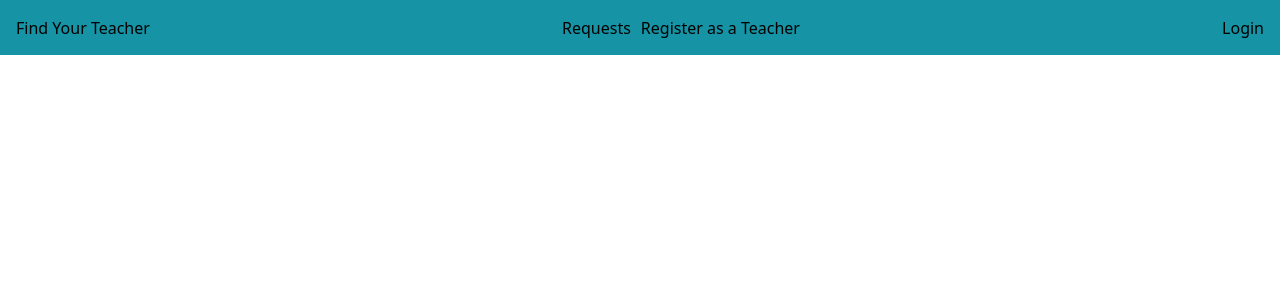
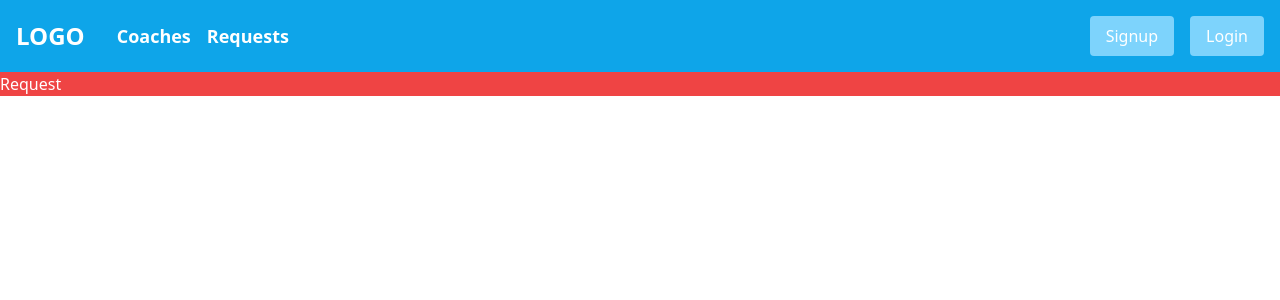
Before and after one commit to Sma3in96/Find_Your_Teacher, a Vue app: page /requests in a window 1280 px wide. Shown: the top 300 px of the page. Built offline with nearby package versions, Linux system fonts and the light colour scheme.

Commit message:
farah bghat tchof code

```diff
--- a/package.json
+++ b/package.json
@@ -9,6 +9,7 @@
     "preview": "vite preview"
   },
   "dependencies": {
+    "boxicons": "^2.1.4",
     "vue": "^3.4.21",
     "vue-router": "^4.3.0"
   },
--- a/src/App.vue
+++ b/src/App.vue
@@ -1,11 +1,13 @@
+<template>
+
+    <navigationbar />
+
+    <RouterView />
+</template>
+
 <script setup>
+
 
 import navigationbar from './components/navigationbar.vue';
 
 </script>
-
-<template>
-
-    <navigationbar />
-
-</template>
--- /dev/null
+++ b/src/components/cardCoach.vue
@@ -0,0 +1,29 @@
+<template>
+  <div class="c-card">
+    <img :src="coach.image" :alt="coach.name" class="c-image" />
+    <h2> {{ coach.name }}</h2>
+    <p>Price: {{ coach.price }} </p>
+    <p>Review: {{ coach.review }} </p>
+  </div>
+</template>
+
+<script>
+export default {
+    props: ['coach']
+}
+</script>
+
+<style scoped>
+.c-card {
+  border: 1px solid #000;
+  border-radius: 5px;
+  padding: 20px;
+  margin: 10px;
+  width: 200px;
+}
+.coach-image {
+  width: 100%;
+  height: auto;
+  border-radius: 5px;
+}
+</style>
--- a/src/components/navigationbar.vue
+++ b/src/components/navigationbar.vue
@@ -1,56 +1,151 @@
 <template>
-    <nav class="nav-bar">
-                <ul class="inline-list">
+    <header class="p-4 bg-sky-500 flex items-center justify-between fixed w-full top-0 text-white">
+        <div
+            @click="closeNav()"
+            v-if="isClose"
+            class="fixed hidden max-[850px]:block inset-0 z-10 bg-black bg-opacity-50"
+        ></div>
+        <div class="flex">
+            <button
+                @click="openNav()"
+                class="hidden max-[850px]:block"
+            >
+                <box-icon
+                    name='menu'
+                    size="md"
+                ></box-icon>
+            </button>
+            <!-- LOGO -->
+            <router-link to="/">
+                <h1 class="text-2xl font-bold">LOGO</h1>
+            </router-link>
+        </div>
+
+        <!-- NAV -->
+        <nav
+            :class="{ 'act-sm': isClose }"
+            class="z-20 flex items-center space-x-4 justify-between pl-8 flex-1"
+        >
+            <ul class="flex gap-4">
                 <li>
-                        <router-link to="/Home">Find Your Teacher</router-link>
+                    <router-link to="/">Coaches</router-link>
                 </li>
                 <li>
-                        <router-link to="/Requests">Requests</router-link>
-                    </li>
-                    <li>
-                        <router-link to="/Register">Register as a Teacher</router-link>
-                    </li>
-                    <li>
-                        <router-link to="/Login">Login</router-link>
+                    <router-link to="/requests">Requests</router-link>
                 </li>
             </ul>
-            <router-view></router-view>
+
+            <!-- AUTH -->
+            <div class="actions flex gap-4">
+                <router-link
+                    class="auth-btn"
+                    to="/auth/signup"
+                >Signup</router-link>
+                <router-link
+                    class="auth-btn"
+                    to="/auth/login"
+                >Login</router-link>
+            </div>
+            <button
+                @click="closeNav()"
+                class="test hidden max-[850px]:block"
+                style="margin-left: auto;"
+            >
+                <box-icon
+                    name='left-arrow-alt'
+                    size="md"
+                ></box-icon>
+            </button>
         </nav>
+    </header>
 </template>
 
 <script setup>
-import { ref } from 'vue';
+import { ref, onMounted } from 'vue';
+const isClose = ref(false);
 
-const showmobilemenu = ref(false)
+function closeNav() {
+    isClose.value = false;
+}
+
+function openNav() {
+    isClose.value = true;
+}
+
+onMounted(() => {
+    const links = document.querySelectorAll('ul li a');
+
+    links.forEach((link) => {
+        link.addEventListener('click', (e) => {
+            links.forEach((link) => {
+                if(e.target.classList.contains('act-link')) {
+                    link.closest('li').classList.remove('act');
+                }
+            });
+            link.closest('li').classList.add('act');
+        });
+    });
+});
 </script>
 
 <style scoped>
-    .nav-bar{
-        background-color: var(--color-10);
-        height: 55px;
-        position: fixed;
-        width: 100%;
+.auth-btn {
+    @apply bg-sky-300 px-4 py-2 rounded hover:bg-sky-600 duration-300 ease-out transition-all;
 }
-    .inline-list {
-        list-style-type: none;
-        display: flex;
-        justify-content: space-between center;
-        align-items: center;
-        padding: 1rem;
-        left: 0;
+
+ul li {
+    @apply relative font-semibold text-lg duration-300 ease-out transition-colors;
+}
+
+li::before,
+li::after {
+    @apply content-[''] absolute left-0 -bottom-1 h-[3px] w-0 bg-sky-600 duration-300 transition-[width] ease-out;
+}
+
+li:hover::before,
+li:hover::after {
+    @apply w-full;
+}
+
+li.act::before,
+li.act::after {
+    @apply w-full;
+}
+
+@media (max-width: 850px) {
+    nav {
+        position: absolute;
         top: 0;
-        width: 100%;
+        left: -300px;
+        width: 300px;
+        height: 100vh;
+        flex-direction: column-reverse;
+        padding: 0;
+        @apply p-4 space-x-0 items-start justify-end bg-sky-500 duration-300 ease-out transition-[left];
+    }
 
+    nav.act-sm {
+        left: 0
     }
-    .inline-list li{
-        display:inline-block;
-        margin-right: 10px;
+
+    nav ul {
+        @apply block w-full;
     }
-    .inline-list li:last-child {
-        margin-left: auto;
-        margin-right: 0px;
+
+    nav ul li {
+        @apply grid place-content-center h-[45px];
     }
-    .inline-list li:first-child {
-        margin-right: auto;
+
+    li + li {
+        @apply border-t-2 border-white
+    }
+
+    nav .actions {
+        @apply w-full my-4;
+    }
+
+    nav .actions a {
+        @apply flex-1 text-center
+    }
 }
 </style>
--- a/src/css/mainStyle.css
+++ b/src/css/mainStyle.css
@@ -4,7 +4,11 @@
 
 @layer base {
     body {
-        @apply min-h-screen
+        @apply min-h-[200vh] relative pt-[72px] text-white;
+    }
+
+    box-icon {
+        @apply fill-current;
     }
 }
 
--- a/src/main.js
+++ b/src/main.js
@@ -4,6 +4,7 @@ import App from './App.vue'
 
 import "./css/mainStyle.css"
 import router from './router'
+import 'boxicons'
 
 const app = createApp(App)
 app.use(router);
--- a/src/router.js
+++ b/src/router.js
@@ -9,28 +9,29 @@ const router = createRouter({
     history: createWebHistory(),
     routes: [
         {
-            path: '/Home',
+            path: '/',
             component: CoachlistPage
         },
         {
-            path: '/Register',
+            path: '/register',
             component: CoachregistrationPage
         },
         {
-            path: '/Login',
+            path: '/login',
             component: LoginPage
         },
 
         {
-            path: '/Signup',
+            path: '/signup',
             component: SignupPage
         },
 
         {
-            path: '/Requests',
+            path: '/requests',
             component: RequestReceived
         }
-    ]
+    ],
+    linkActiveClass: 'act-link',
 })
 
 export default router
--- a/src/views/coaches/CoachlistPage.vue
+++ b/src/views/coaches/CoachlistPage.vue
@@ -1,3 +1,28 @@
 <template>
+    <div class="search-bar">
+        <input type="text" v-model="searchQuery" @input="filterCoaches" placeholder="Search for a coach">
+    </div>
+    <div class="bg-red-500">
+        <cardCoach v-for="coach,index in coachs" :key="index" :coach="coach"></cardCoach>
+    </div>
+</template>
 
-</template>
+<script>
+import cardCoach from "../../components/cardCoach.vue";
+
+export default {
+  components: { cardCoach },
+    data() {
+        return {
+            coachs: [
+                {name: "farah", price: "50$", review: "good teacher"},
+                {name: "sami", price: "80$", review: "bad teacher"},
+                {name: "donk", price: "5$", review: "great teacher"}
+            ]
+        }
+    }
+}
+</script>
+
+<style scoped>
+</style>
--- a/src/views/request/RequestReceived.vue
+++ b/src/views/request/RequestReceived.vue
@@ -1,2 +1,3 @@
 <template>
+    <h1 class="bg-red-500">Request</h1>
 </template>
```
Also changed, not shown: 1 other file (tests, documents, lock files or other folders). Lines whose indentation alone changed are shown as unchanged.
